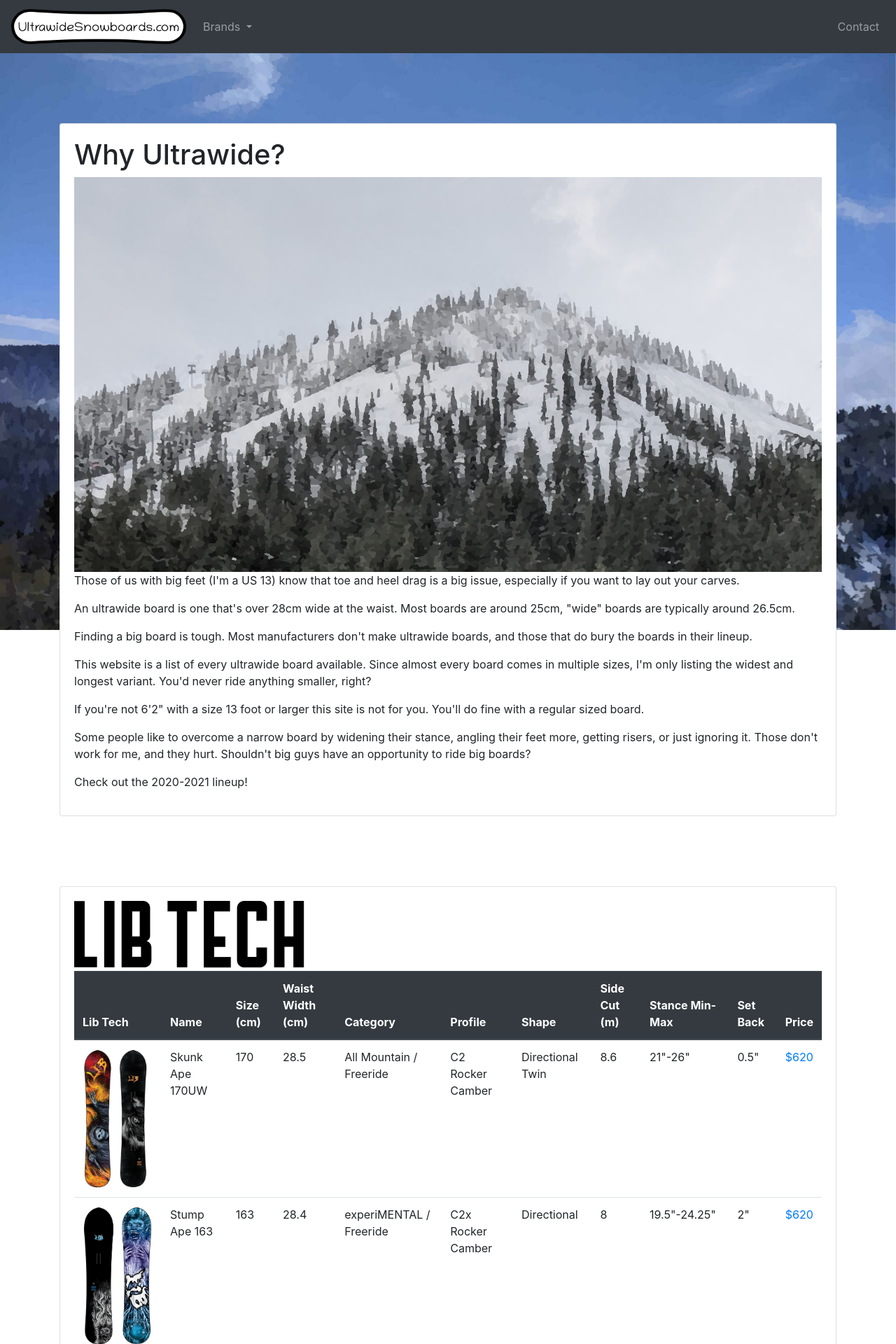
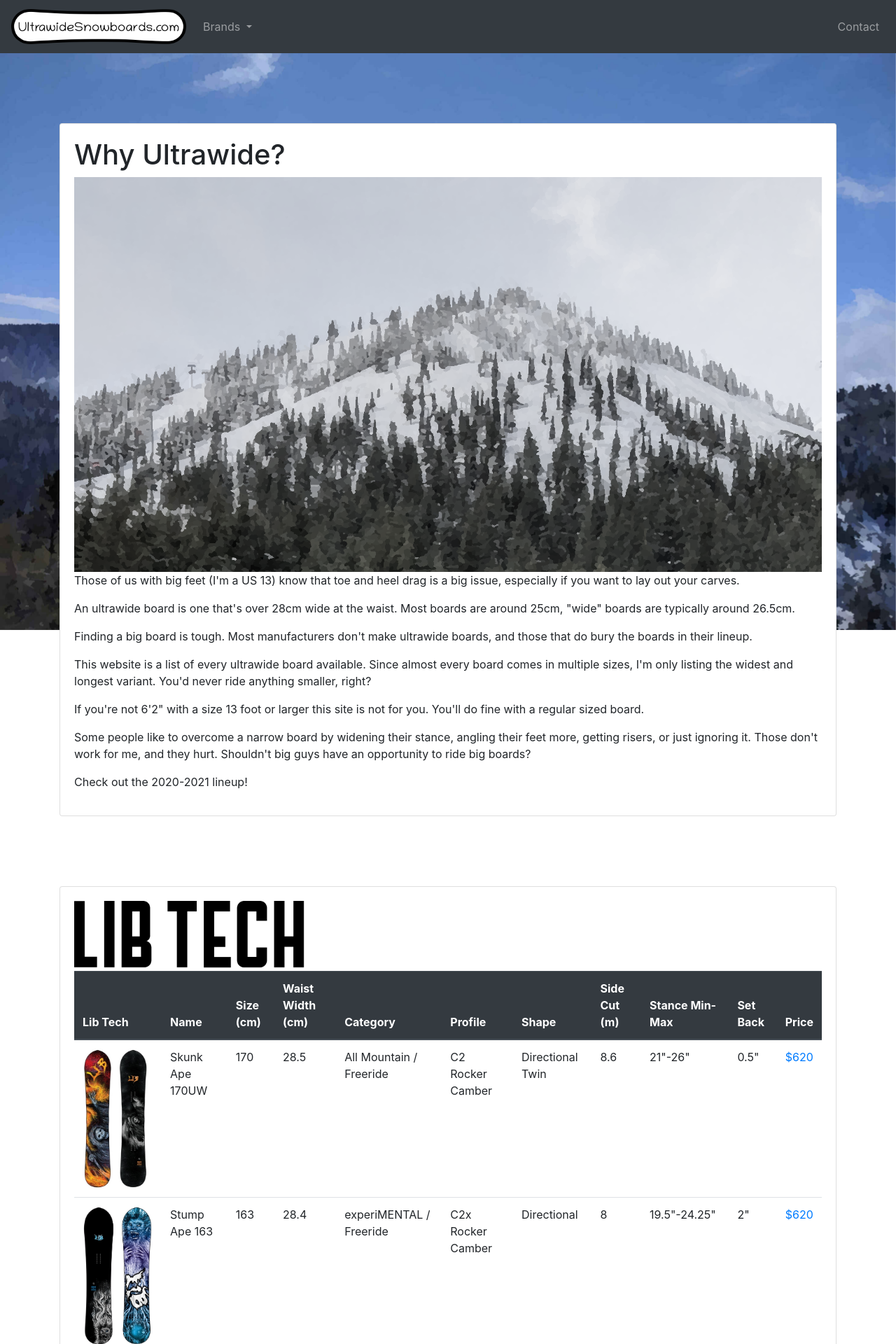
Before and after one commit to UltrawideSnowboards/ultrawidesnowboards.com, a Jekyll site: the page built from index.html, in a window 1280 px wide. Shown: the top 1920 px of the page at 70% size. Built offline with Jekyll 4.4.1, drawn with Linux system fonts in a browser that asks for light colours.

Commit message:
Adjust the centering of the background image, commit favicon.svg

```diff
--- a/assets/css/_sass/_home.scss
+++ b/assets/css/_sass/_home.scss
@@ -12,24 +12,14 @@
     margin-top: 100px;
 }
 
-
-// html {
-//   height: 100vh;
-// }
-//
-//
-// body {
-//   background: url('../img/background.jpg') no-repeat center center fixed;
-//   background-size: cover;
-// }
-
 #background {
+    background-image: url('../img/background.jpg');
+    background-position: center center;
+    background-size: cover;
+    height: 100vh;
+    left: 0;
     position: fixed;
     top: 0;
-    left: 0;
     width: 100%;
-    height: 100vh;
-    background-image: url('../img/background.jpg');
-    background-size: cover;
     z-index: -1;
 }
```
Also changed, not shown: favicon.svg (added).
